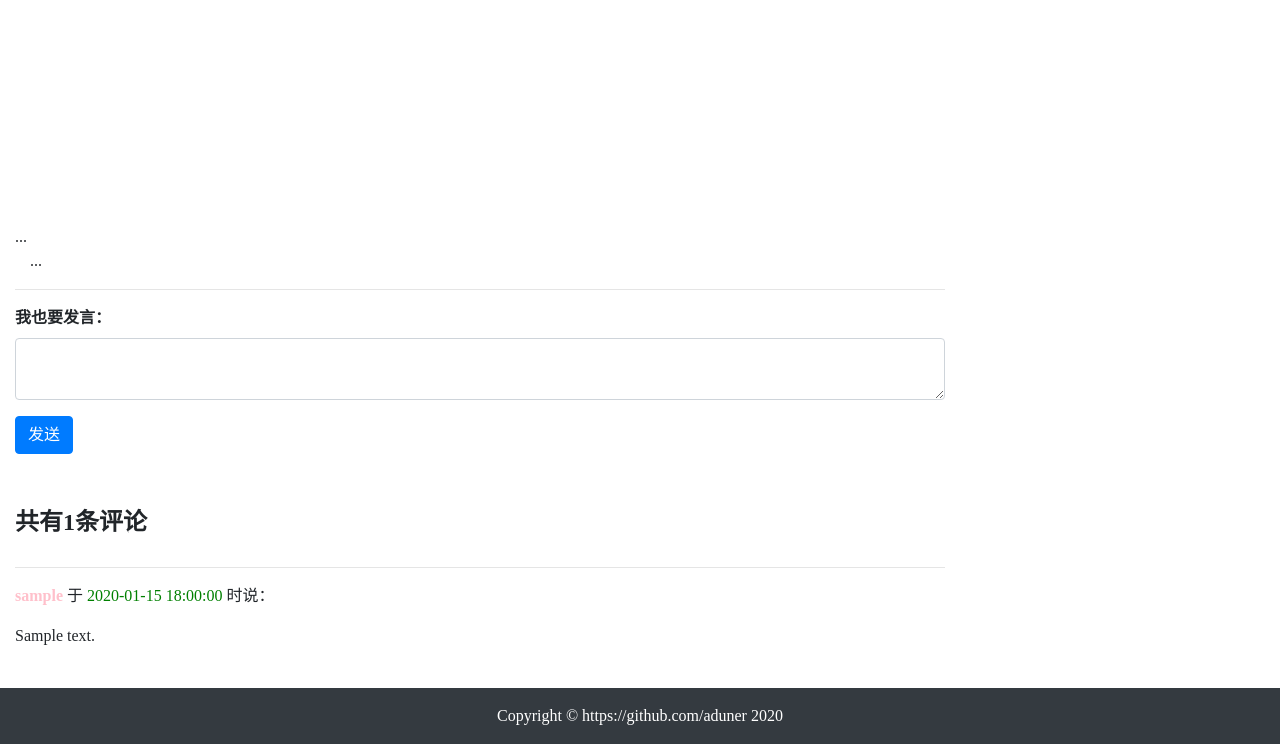
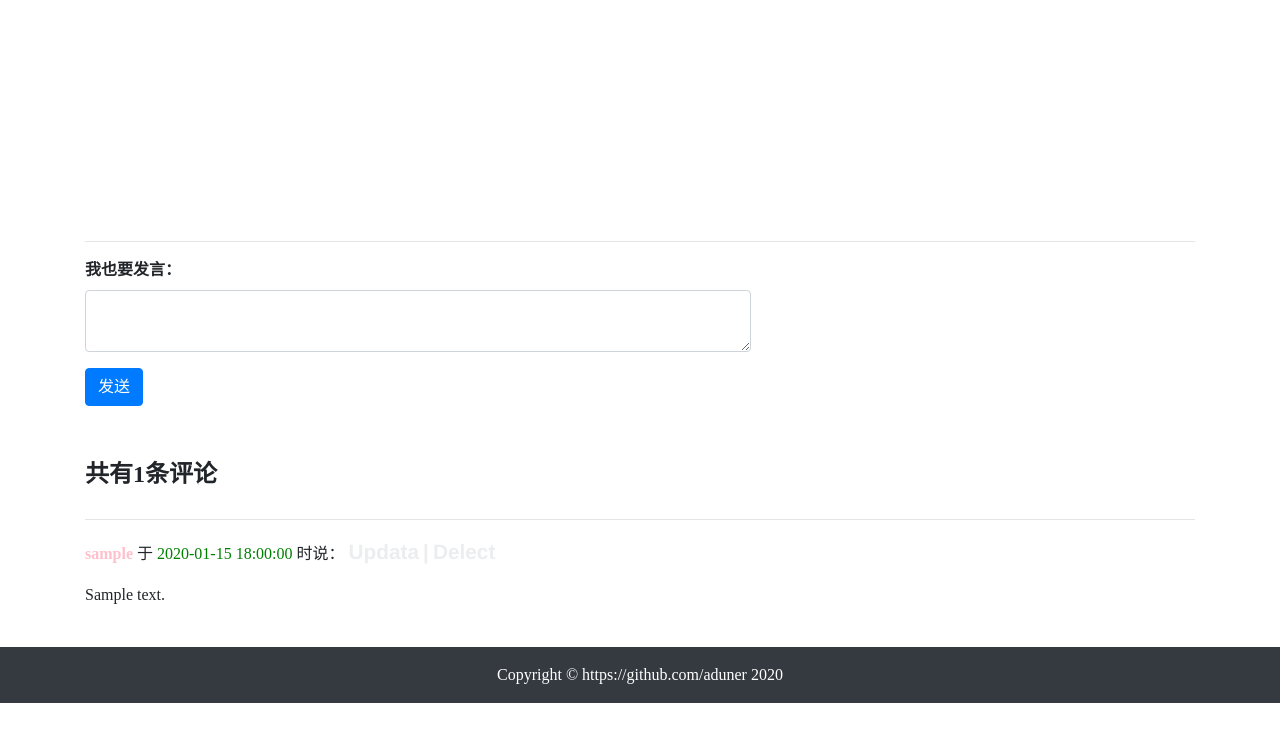
Before and after one commit to aduner/Django-Bootstrap4-build-personal-blog, a Django app: page /article/article-detail/1/ in a window 1280 px wide. Shown: the part 409-1153 px from the top of the page. After the commit the page ends 1112 px from the top, so only its background shows below. Run offline with Django 3.2, Linux system fonts and the light colour scheme; a user stored in the database is signed in; tables that the repository leaves empty hold one stand-in row (values such as "Sample post"); some libraries are stand-ins or nearby versions.

Commit message:
2020 9.18

```diff
--- a/comment/views.py
+++ b/comment/views.py
@@ -3,6 +3,7 @@ from django.contrib.auth.decorators import login_required
 from django.http import HttpResponse
 from article.models import ArticlePost
 from .forms import CommentForm
+from .models import Comment
 
 
 # Create your views here.
--- a/templates/article/detail.html
+++ b/templates/article/detail.html
@@ -58,15 +58,9 @@
                 </div>
             </div>
         </div>
-    </div>
 
-    <div class="col-9">
-        ...
-        <!-- 已有代码，文章正文 -->
-        <div class="col-12">
-            ...
-        </div>
 
+        <div>
             <!-- 发表评论 -->
             <hr>
             {% if user.is_authenticated %}
@@ -87,7 +81,8 @@
                                     class="form-control"
                                     id="body"
                                     name="body"
-                                rows="2"></textarea>
+                                    rows="2"
+                            style="width: 60%"></textarea>
                         </div>
                         <!-- 提交按钮 -->
                         <button type="submit" class="btn btn-primary ">发送</button>
@@ -101,9 +96,9 @@
                 </h5>
                 <br>
             {% endif %}
+        </div>
 
-
-
+        <div >
             <!-- 显示评论 -->
             <h4>共有{{ comments.count }}条评论</h4>
             <div>
@@ -116,12 +111,24 @@
                         <span style="color: green">
                     {{ comment.created|date:"Y-m-d H:i:s" }}
                 </span> 时说：
+                                        {% if user == article.author %}
+                        <a class="modify" id="update" href="{% url "article:article_update" article.id %}">
+                            Updata</a>
+                        <span class="modify">|</span>
+                        <a class="modify" id="delete" href="#" onclick="confirm_safe_delete()">
+                            Delect
+                        </a>
+                    {% endif %}
                     </p>
                     <pre style="font-family: inherit; font-size: 1em;">
 {{ comment.body }}</pre>
                 {% endfor %}
             </div>
         </div>
+    </div>
+
+
+
 
     <script>
         function confirm_safe_delete() {
```
Lines whose indentation alone changed are shown as unchanged.
